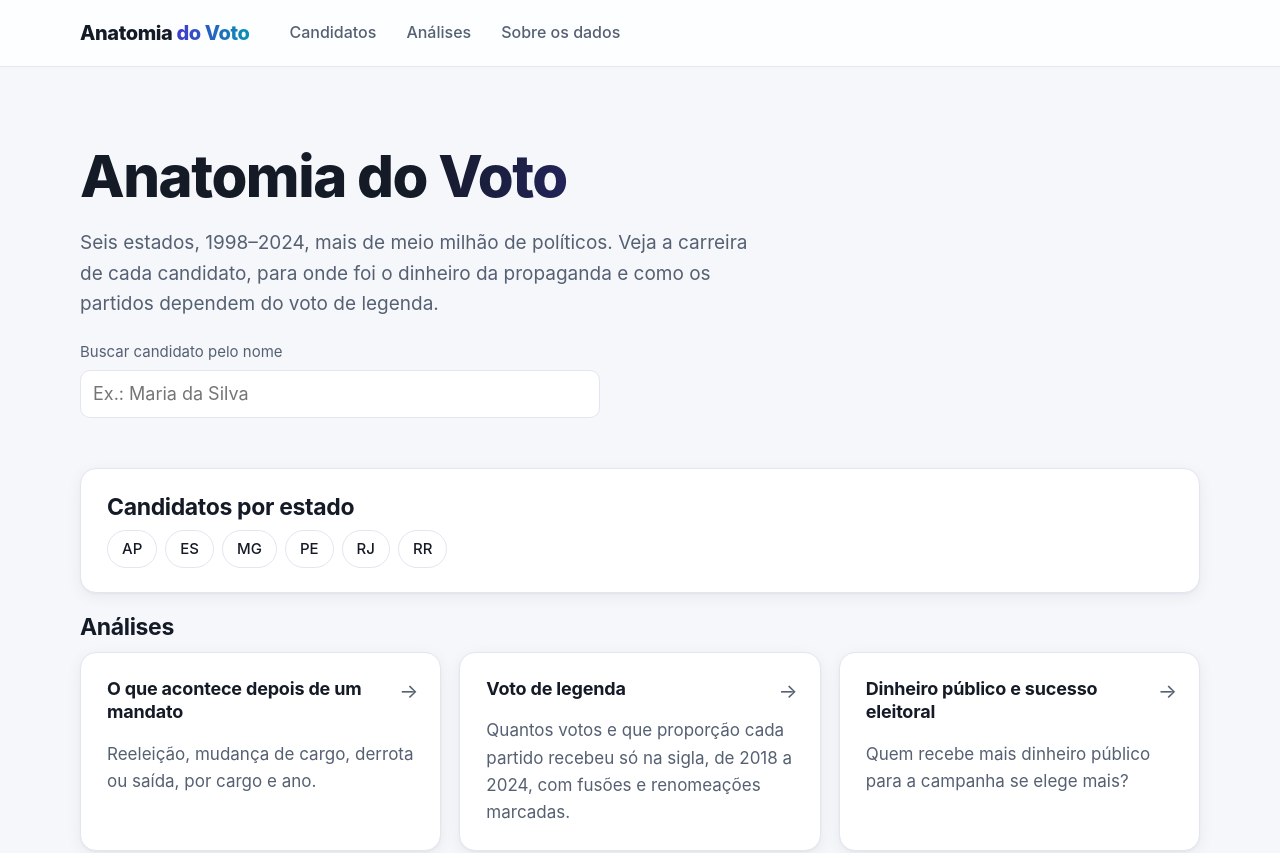
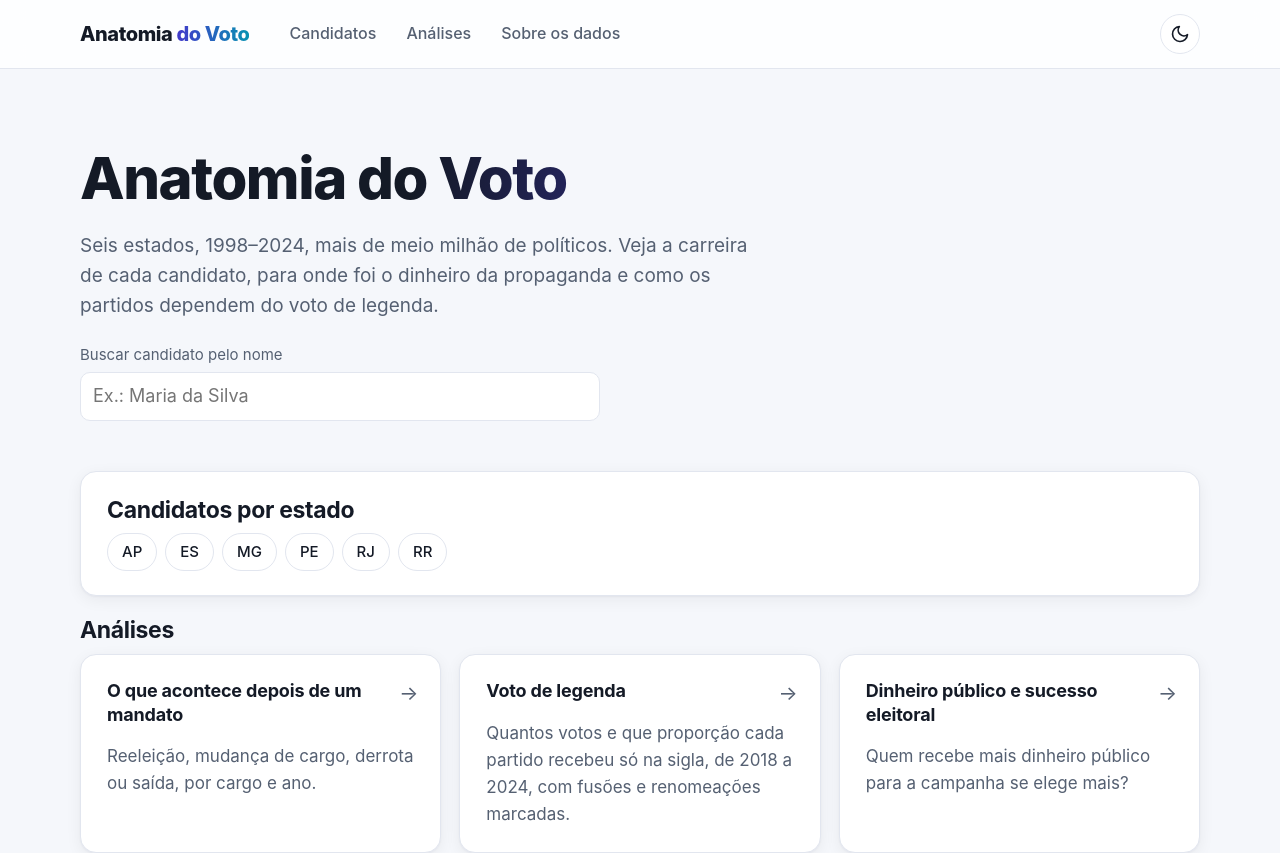
Before and after one commit to samuelhgs12/Plataform-AnatomiaDoVoto, a Next.js app in the folder web/: page / in a window 1280 px wide. Shown: the top 853 px of the page. Built offline with nearby package versions, Linux system fonts and the light colour scheme.

Commit message:
feat: botão para alternar entre tema claro e escuro

```diff
--- a/web/src/app/layout.tsx
+++ b/web/src/app/layout.tsx
@@ -1,5 +1,6 @@
 import type { Metadata } from "next";
 import Link from "next/link";
+import { ThemeToggle } from "@/components/ThemeToggle";
 import "./globals.css";
 
 export const metadata: Metadata = {
@@ -7,9 +8,15 @@ export const metadata: Metadata = {
   description: "Dados eleitorais do TSE (1998–2024) para AP, ES, MG, PE, RJ e RR: carreira, gastos de campanha e votos de legenda.",
 };
 
+/** Aplica o tema salvo antes da primeira pintura (evita piscar o tema errado). Mesma chave do ThemeToggle. */
+const scriptTema = `try{var t=localStorage.getItem("tema");if(t==="light"||t==="dark")document.documentElement.dataset.theme=t}catch(e){}`;
+
 export default function RootLayout({ children }: { children: React.ReactNode }) {
   return (
-    <html lang="pt-BR">
+    <html lang="pt-BR" suppressHydrationWarning>
+      <head>
+        <script dangerouslySetInnerHTML={{ __html: scriptTema }} />
+      </head>
       <body>
         <header className="site-header">
           <div className="inner">
@@ -19,6 +26,7 @@ export default function RootLayout({ children }: { children: React.ReactNode })
               <Link href="/analises">Análises</Link>
               <Link href="/sobre">Sobre os dados</Link>
             </nav>
+            <ThemeToggle />
           </div>
         </header>
         <main className="container">{children}</main>
--- /dev/null
+++ b/web/src/components/ThemeToggle.tsx
@@ -0,0 +1,37 @@
+"use client";
+
+type Tema = "light" | "dark";
+
+/** Chave do localStorage; o script em `layout.tsx` lê a mesma chave antes da página pintar. */
+export const CHAVE_TEMA = "tema";
+
+function temaAtual(): Tema {
+  const escolhido = document.documentElement.dataset.theme;
+  if (escolhido === "light" || escolhido === "dark") return escolhido;
+  return matchMedia("(prefers-color-scheme: dark)").matches ? "dark" : "light";
+}
+
+/**
+ * Botão que alterna entre tema claro e escuro e guarda a escolha. Sem escolha salva, segue o sistema.
+ * Os dois ícones são desenhados e o CSS (`.tema .sol/.lua`) mostra o certo, então o servidor não precisa saber o tema.
+ */
+export function ThemeToggle() {
+  function alternar() {
+    const novo: Tema = temaAtual() === "dark" ? "light" : "dark";
+    document.documentElement.dataset.theme = novo;
+    try { localStorage.setItem(CHAVE_TEMA, novo); } catch { /* sem armazenamento: vale só nesta visita */ }
+  }
+
+  const rotulo = "Alternar entre tema claro e escuro";
+  return (
+    <button type="button" className="tema" onClick={alternar} aria-label={rotulo} title={rotulo}>
+      <svg className="sol" viewBox="0 0 24 24" fill="none" stroke="currentColor" strokeWidth="2" strokeLinecap="round" aria-hidden="true">
+        <circle cx="12" cy="12" r="4" />
+        <path d="M12 2v2M12 20v2M4.9 4.9l1.4 1.4M17.7 17.7l1.4 1.4M2 12h2M20 12h2M4.9 19.1l1.4-1.4M17.7 6.3l1.4-1.4" />
+      </svg>
+      <svg className="lua" viewBox="0 0 24 24" fill="none" stroke="currentColor" strokeWidth="2" strokeLinecap="round" strokeLinejoin="round" aria-hidden="true">
+        <path d="M21 12.8A9 9 0 1 1 11.2 3a7 7 0 0 0 9.8 9.8z" />
+      </svg>
+    </button>
+  );
+}
```
